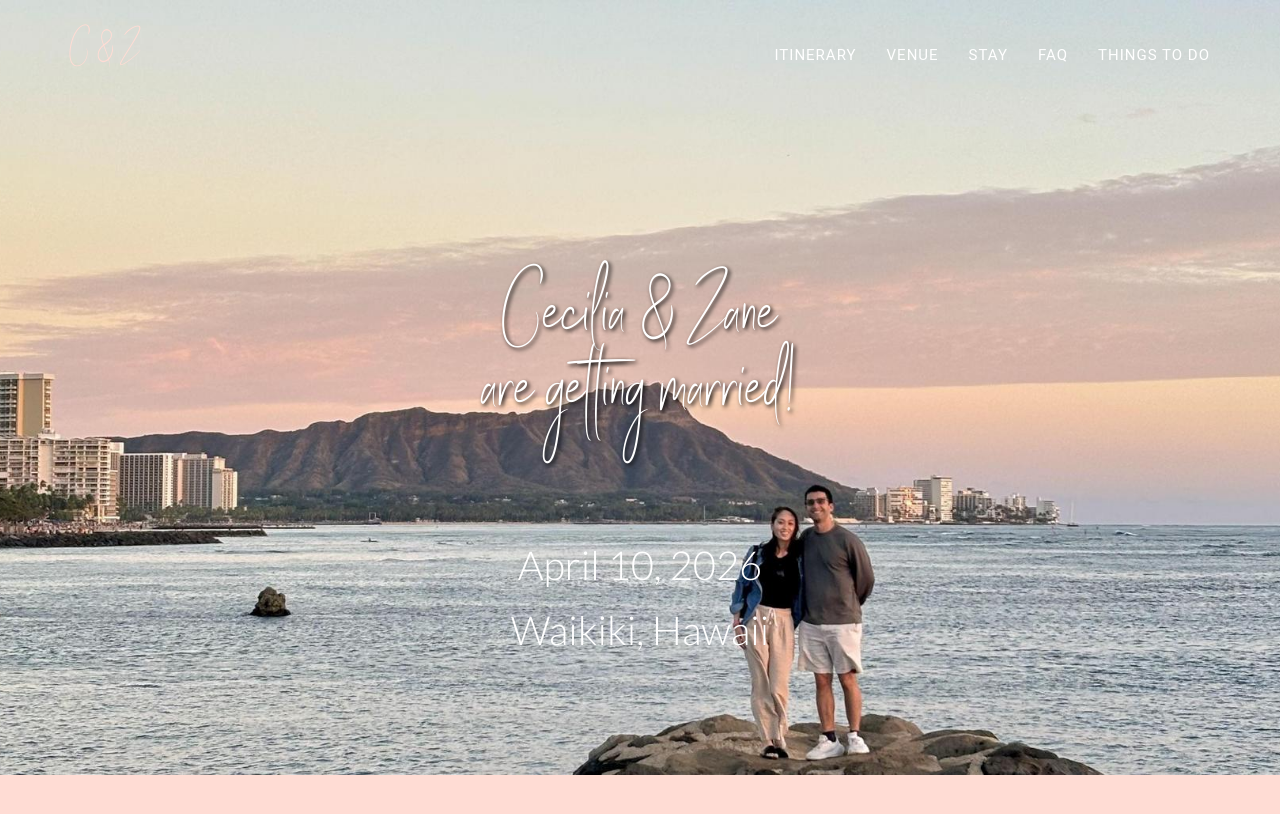
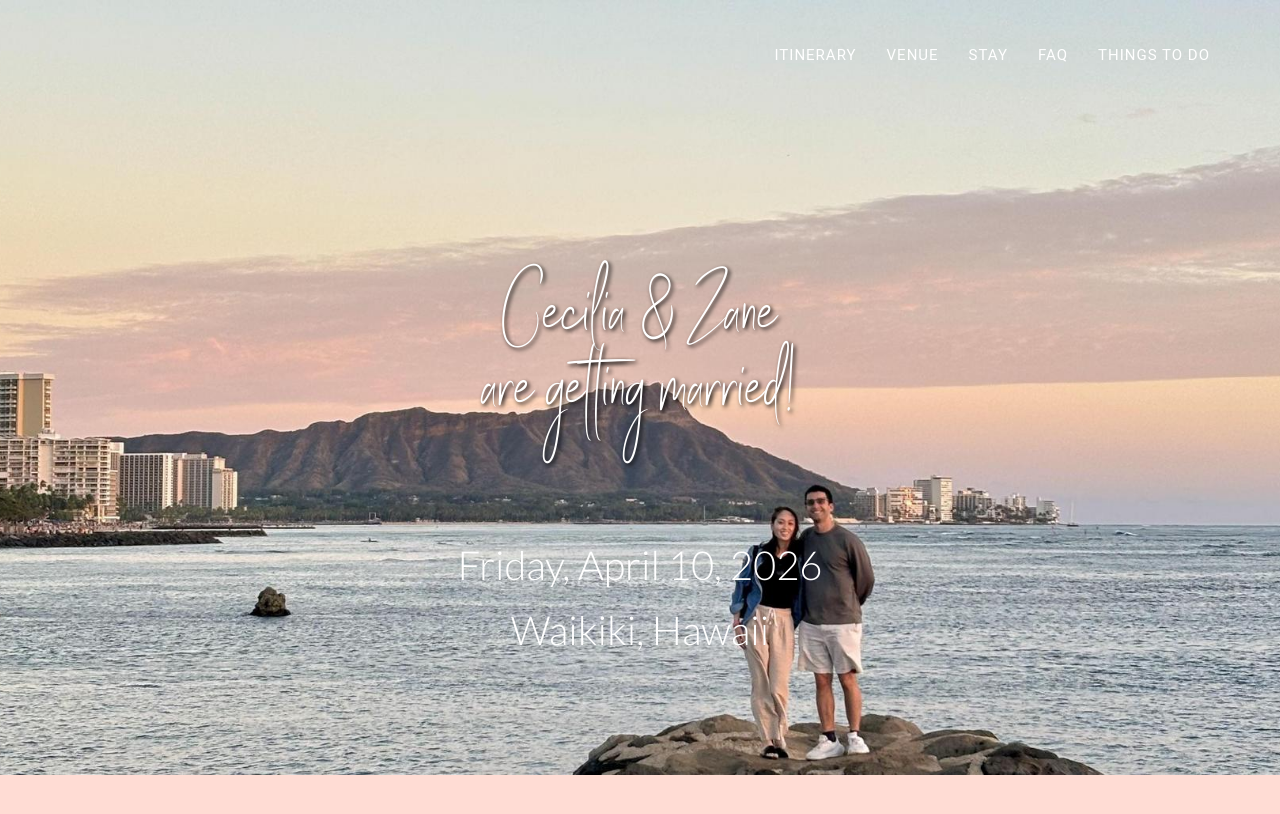
Before and after one commit to ceciliaxli/wedding-website, a Jekyll site: the page built from index.html, in a window 1280 px wide and 900 px high. Shown: the top 814 px of the window. Built offline with Jekyll 4.4.1, drawn with Linux system fonts in a browser that asks for light colours; some web fonts are replaced.

Commit message:
Update header.html

```diff
--- a/_includes/en_data/header.html
+++ b/_includes/en_data/header.html
@@ -9,9 +9,9 @@
                 <span class="icon-bar"></span>
                 <span class="icon-bar"></span>
             </button>
-            <span>
+<!--             <span>
                 <a class="brand page-scroll" href="#page-top" style="text-decoration:none">{{site.title}}</a>&nbsp;&nbsp;&nbsp;
-            </span>
+            </span> -->
         </div>
         <!-- Collect the nav links, forms, and other content for toggling -->
         <div class="collapse navbar-collapse" id="bs-example-navbar-collapse-1">
@@ -46,7 +46,7 @@
     <div class="container">
         <div class="intro-text">
             <div class="intro-heading">Cecilia & Zane<br>are getting married!</div>
-            <div class="intro-lead-in">April 10, 2026</div>
+            <div class="intro-lead-in">Friday, April 10, 2026</div>
             <div class="intro-lead-in">Waikiki, Hawaii</div>
 <!--             <a href="#events" class="page-scroll btn btn-xl">Tell Me More</a> -->
         </div>
```
